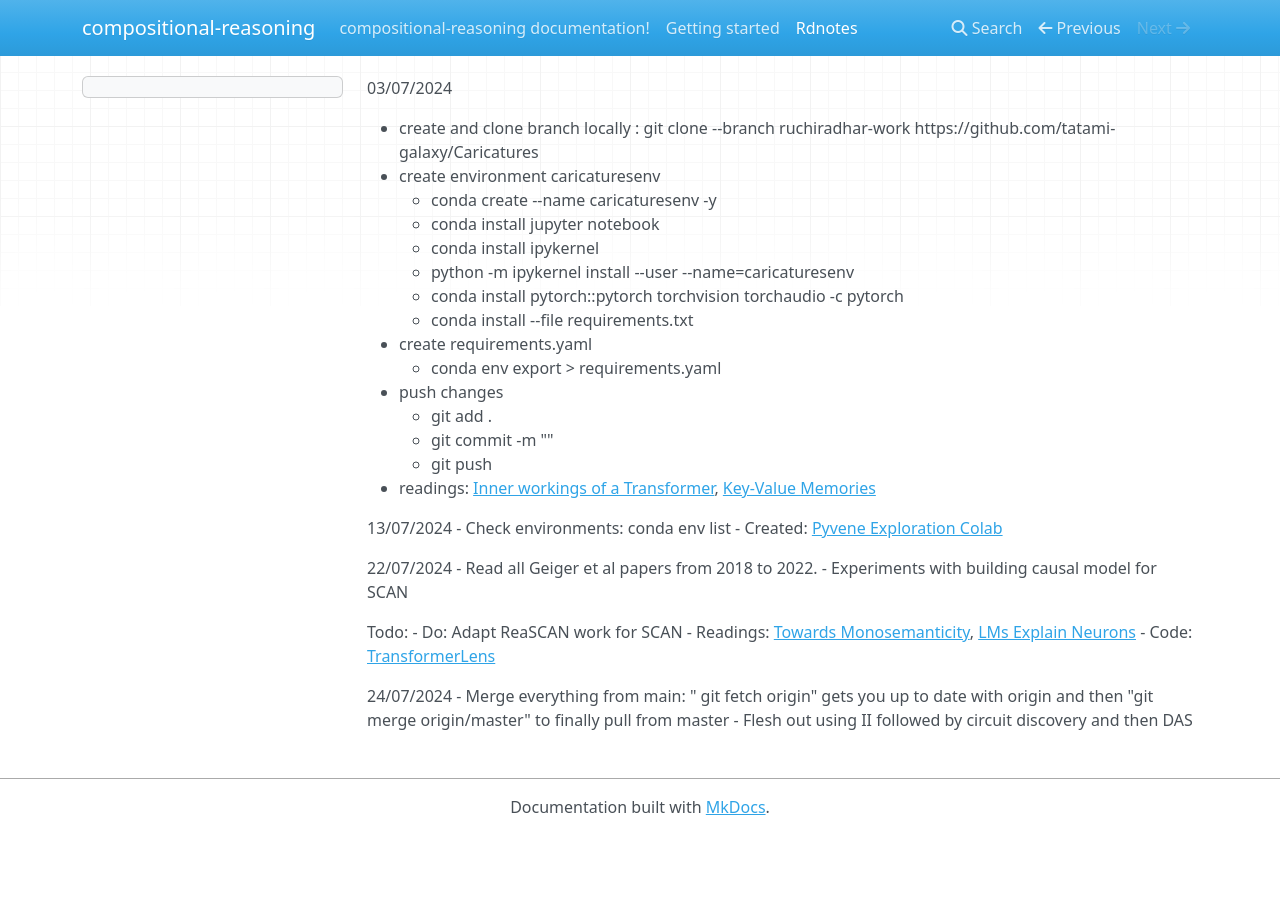
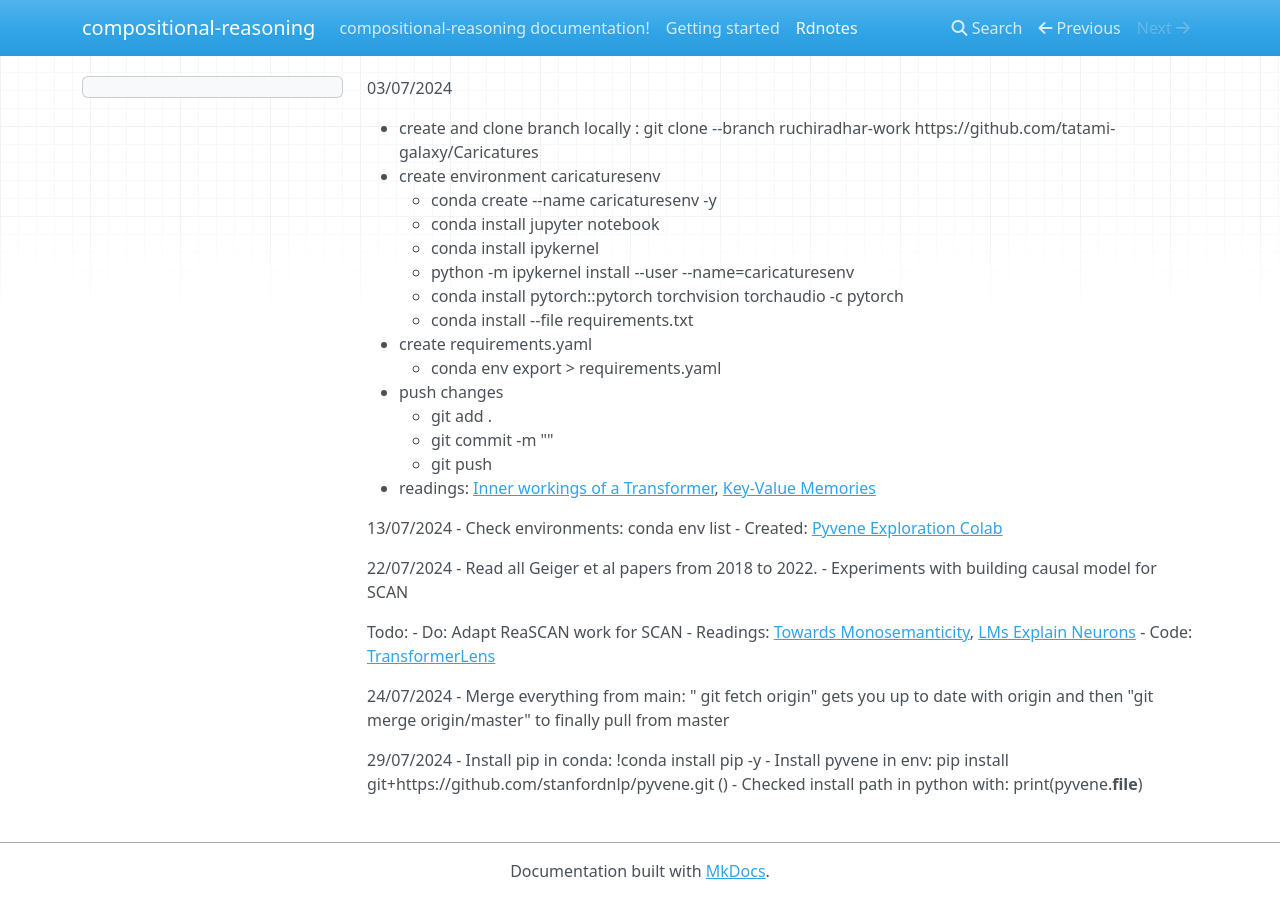
Before and after one commit to tatami-galaxy/Caricatures, an MkDocs documentation site: the page built from docs/docs/rdnotes.md, in a window 1280 px wide. Built offline with MkDocs 1.6.1, drawn with Linux system fonts in a browser that asks for light colours; nearby versions of some CDN libraries.

```diff
--- a/docs/docs/rdnotes.md
+++ b/docs/docs/rdnotes.md
@@ -32,4 +32,8 @@
 
 24/07/2024
 - Merge everything from main: " git fetch origin"  gets you up to date with origin and then "git merge origin/master" to finally pull from master
-- Flesh out using II followed by circuit discovery and then DAS
+
+29/07/2024
+- Install pip in conda: !conda install pip -y
+- Install pyvene in env: pip install git+https://github.com/stanfordnlp/pyvene.git ()
+- Checked install path in python with: print(pyvene.__file__)
```
Also changed, not shown: 1 other file.
